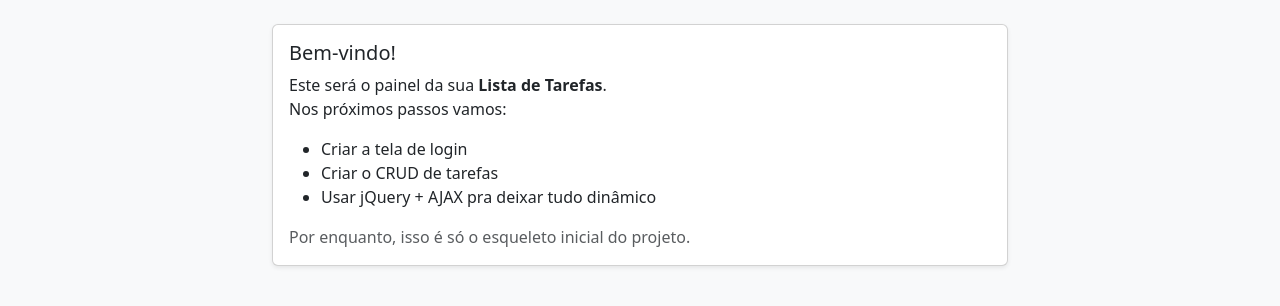
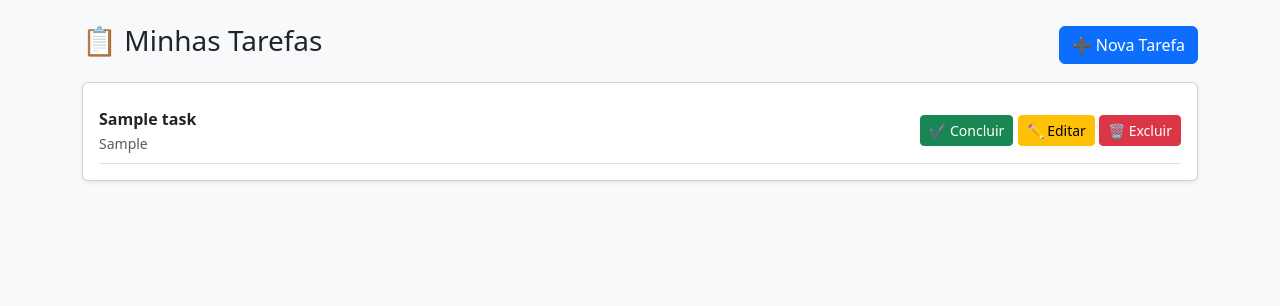
Before and after one commit to jeffson-bruno/lista-tarefas, a PHP site: page /index.php in a window 1280 px wide. Shown: the part 50-356 px from the top of the page. Run offline with PHP 8.4, Linux system fonts and the light colour scheme; the visitor is signed in with stand-in values (Sample User, id 1); tables that the repository leaves empty or names only in its code hold one stand-in row (values such as "Sample post").

Commit message:
criando modal para cadastro de tarefa e arquivo para salvá-la

```diff
--- a/index.php
+++ b/index.php
@@ -4,6 +4,9 @@ if(!isset($_SESSION['usuario'])) {
     header('Location: login.php');
     exit;
 }
+
+require 'config/db.php';
+
 ?>
 <!DOCTYPE html>
 <html lang="pt-br">
@@ -36,30 +39,84 @@ if(!isset($_SESSION['usuario'])) {
 
 
     <div class="container">
-        <div class="row justify-content-center">
-            <div class="col-md-8">
 
-                <div class="card shadow-sm">
-                    <div class="card-body">
-                        <h5 class="card-title">Bem-vindo!</h5>
-                        <p class="card-text">
-                            Este será o painel da sua <strong>Lista de Tarefas</strong>. <br>
-                            Nos próximos passos vamos:
-                        </p>
-                        <ul>
-                            <li>Criar a tela de login</li>
-                            <li>Criar o CRUD de tarefas</li>
-                            <li>Usar jQuery + AJAX pra deixar tudo dinâmico</li>
-                        </ul>
-                        <p class="text-muted mb-0">
-                            Por enquanto, isso é só o esqueleto inicial do projeto.
-                        </p>
-                    </div>
-                </div>
+        <!-- HEADER -->
+        <div class="d-flex justify-content-between align-items-center mb-3">
+            <h3>📋 Minhas Tarefas</h3>
+            <button class="btn btn-primary" data-bs-toggle="modal" data-bs-target="#modalNovaTarefa">
+                ➕ Nova Tarefa
+            </button>
+        </div>
 
-            </div>
+        <!-- LISTA DE TAREFAS -->
+        <div class="card shadow-sm">
+            <div class="card-body">
+
+                <?php
+                $stmt = $pdo->query("SELECT * FROM tasks ORDER BY status, data_criacao DESC");
+                $tarefas = $stmt->fetchAll(PDO::FETCH_ASSOC);
+
+                if(count($tarefas) == 0):
+                ?>
+                    <p class="text-center text-muted">Nenhuma tarefa cadastrada ainda.</p>
+                <?php
+                else:
+                    foreach($tarefas as $t):
+                ?>
+                        <div class="d-flex justify-content-between align-items-center border-bottom py-2">
+                            <div>
+                                <strong><?= htmlspecialchars($t['titulo']) ?></strong>
+                                <br>
+                                <small class="text-muted"><?= $t['data_criacao'] ?></small>
+                            </div>
+
+                            <div>
+                                <a href="#" class="btn btn-sm btn-success">✔ Concluir</a>
+                                <a href="#" class="btn btn-sm btn-warning">✏ Editar</a>
+                                <a href="#" class="btn btn-sm btn-danger">🗑 Excluir</a>
+                            </div>
+                        </div>
+                <?php
+                    endforeach;
+                endif;
+                ?>
+
         </div>
     </div>
+
+</div>
+
+
+     <!-- MODAL NOVA TAREFA -->
+    <div class="modal fade" id="modalNovaTarefa" tabindex="-1">
+        <div class="modal-dialog">
+            <form action="salvar_tarefa.php" method="POST" class="modal-content">
+
+            <div class="modal-header">
+                <h5 class="modal-title">📝 Nova Tarefa</h5>
+                <button type="button" class="btn-close" data-bs-dismiss="modal"></button>
+            </div>
+
+            <div class="modal-body">
+                <div class="mb-3">
+                <label class="form-label">Título:</label>
+                <input type="text" name="titulo" class="form-control" required>
+                </div>
+                <div class="mb-3">
+                <label class="form-label">Descrição (opcional):</label>
+                <textarea name="descricao" class="form-control" rows="3"></textarea>
+                </div>
+            </div>
+
+            <div class="modal-footer">
+                <button type="submit" class="btn btn-primary">Salvar</button>
+            </div>
+
+            </form>
+        </div>
+    </div>
+
+
 
     <!-- jQuery (CDN) -->
     <script src="https://code.jquery.com/jquery-3.7.1.min.js"
```
Also changed, not shown: salvar_tarefa.php (added, +26 -0 lines).
